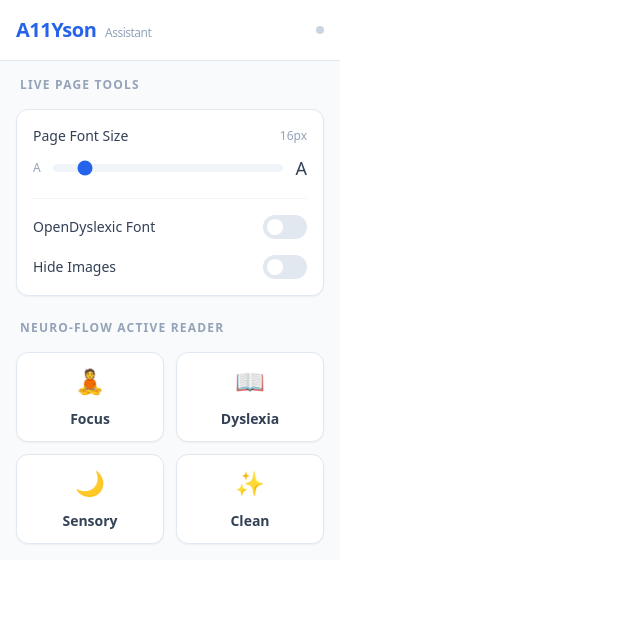
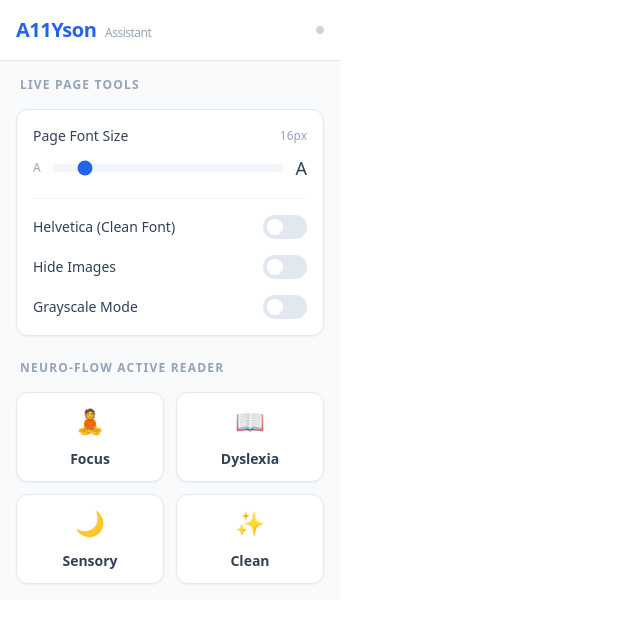
Before and after one commit to georgef166/A11Yson, a React (Vite) app in the folder extension/: page / in a window 1280 px wide. Shown: the top 624 px of the page, without its empty margins (0-640 px from the left). Built offline with nearby package versions, Linux system fonts and the light colour scheme; no server answers.

Commit message:
Update profile settings

```diff
--- a/extension/src/App.tsx
+++ b/extension/src/App.tsx
@@ -9,6 +9,7 @@
   const [fontSize, setFontSize] = useState(16);
   const [hideImages, setHideImages] = useState(false);
   const [dyslexiaFont, setDyslexiaFont] = useState(false);
+  const [grayscale, setGrayscale] = useState(false);
 
   useEffect(() => {
     // Check current status
@@ -30,7 +31,7 @@
   useEffect(() => {
     const loadProfile = (data?: any) => {
       const p = data || {};
-      if (p.recommended_font === "OpenDyslexic") setDyslexiaFont(true);
+      if (p.recommended_font === "Helvetica") setDyslexiaFont(true);
       else setDyslexiaFont(false);
 
       if (p.features?.image_hiding) setHideImages(true);
@@ -39,6 +40,9 @@
       if (p.content_density === "chunked") setFontSize(18);
       else if (p.content_density === "compact") setFontSize(14);
       else setFontSize(16);
+
+      if (p.contrast_preference === "grayscale") setGrayscale(true);
+      else setGrayscale(false);
 
       // If storage updated and we have a primary condition, we could auto-switch mode if active
       if (p.primary_condition) {
@@ -74,7 +78,7 @@
         // Live page CSS injection
         chrome.tabs.sendMessage(tab.id, {
           action: "apply_live_settings",
-          settings: { fontSize, hideImages, dyslexiaFont, lineHeight: 0 }
+          settings: { fontSize, hideImages, dyslexiaFont, lineHeight: 0, grayscale }
         });
 
         // If the Reader Overlay is open, also sync settings there
@@ -88,7 +92,7 @@
     };
     const timeout = window.setTimeout(updateLiveSettings, 50);
     return () => window.clearTimeout(timeout);
-  }, [fontSize, hideImages, dyslexiaFont, isActive]);
+  }, [fontSize, hideImages, dyslexiaFont, isActive, grayscale]);
 
   const openReaderMode = async (mode: string) => {
     const [tab] = await chrome.tabs.query({ active: true, currentWindow: true });
@@ -148,7 +152,7 @@
 
             {/* Toggles */}
             <div className="flex items-center justify-between">
-              <span className="text-sm font-medium text-slate-700">OpenDyslexic Font</span>
+              <span className="text-sm font-medium text-slate-700">Helvetica (Clean Font)</span>
               <button
                 onClick={() => setDyslexiaFont(!dyslexiaFont)}
                 className={`w-11 h-6 rounded-full transition-colors relative ${dyslexiaFont ? 'bg-yellow-500' : 'bg-slate-200'}`}
@@ -164,6 +168,16 @@
                 className={`w-11 h-6 rounded-full transition-colors relative ${hideImages ? 'bg-blue-600' : 'bg-slate-200'}`}
               >
                 <div className={`w-4 h-4 bg-white rounded-full absolute top-1 transition-transform ${hideImages ? 'left-6' : 'left-1'}`} />
+              </button>
+            </div>
+
+            <div className="flex items-center justify-between">
+              <span className="text-sm font-medium text-slate-700">Grayscale Mode</span>
+              <button
+                onClick={() => setGrayscale(!grayscale)}
+                className={`w-11 h-6 rounded-full transition-colors relative ${grayscale ? 'bg-slate-600' : 'bg-slate-200'}`}
+              >
+                <div className={`w-4 h-4 bg-white rounded-full absolute top-1 transition-transform ${grayscale ? 'left-6' : 'left-1'}`} />
               </button>
             </div>
           </div>
@@ -205,6 +219,7 @@
                 setFontSize(16);
                 setHideImages(false);
                 setDyslexiaFont(false);
+                setGrayscale(false);
                 chrome.storage.local.remove("userProfile");
                 closeReader(); // Reset should ALWAYS close the reader
               }}
--- a/extension/src/content.ts
+++ b/extension/src/content.ts
@@ -15,6 +15,7 @@
   dyslexiaFont: boolean;
   hideImages: boolean;
   lineHeight: number;
+  grayscale: boolean;
 }) => {
   if (!styleElement) {
     styleElement = document.createElement("style");
@@ -22,7 +23,7 @@
     document.head.appendChild(styleElement);
   }
 
-  const { fontSize, dyslexiaFont, hideImages, lineHeight } = settings;
+  const { fontSize, dyslexiaFont, hideImages, lineHeight, grayscale } = settings;
 
   let css = "";
 
@@ -37,10 +38,9 @@
   }
 
   if (dyslexiaFont) {
-    // Font is loaded via @fontsource/opendyslexic npm package, no need for @font-face
     css += `
             * {
-                font-family: 'OpenDyslexic', 'Comic Sans MS', sans-serif !important;
+                font-family: 'Helvetica', 'Arial', sans-serif !important;
             }
         `;
   }
@@ -77,6 +77,14 @@
                 line-height: ${lineHeight} !important;
             }
          `;
+  }
+
+  if (grayscale) {
+    css += `
+            html {
+                filter: grayscale(100%) !important;
+            }
+        `;
   }
 
   styleElement.textContent = css;
@@ -134,9 +142,10 @@
       // Apply Immediately!
       const settings = {
         fontSize: 16,
-        dyslexiaFont: p.recommended_font === "OpenDyslexic",
+        dyslexiaFont: p.recommended_font === "Helvetica",
         hideImages: p.features?.image_hiding || false,
         lineHeight: 0,
+        grayscale: p.contrast_preference === "grayscale"
       };
       updateLiveStyles(settings);
     });
@@ -157,9 +166,10 @@
     const p = result.userProfile as any;
     const settings = {
       fontSize: 16, // Default, hard to infer from "comfortable" vs "compact" without heuristics
-      dyslexiaFont: p.recommended_font === "OpenDyslexic",
+      dyslexiaFont: p.recommended_font === "Helvetica",
       hideImages: p.features?.image_hiding || false,
       lineHeight: 0,
+      grayscale: p.contrast_preference === "grayscale"
     };
     console.log("A11ySon: Auto-applying saved profile:", settings);
     updateLiveStyles(settings);
```
Also changed, not shown: 1 other file (tests, documents, lock files or other folders).
